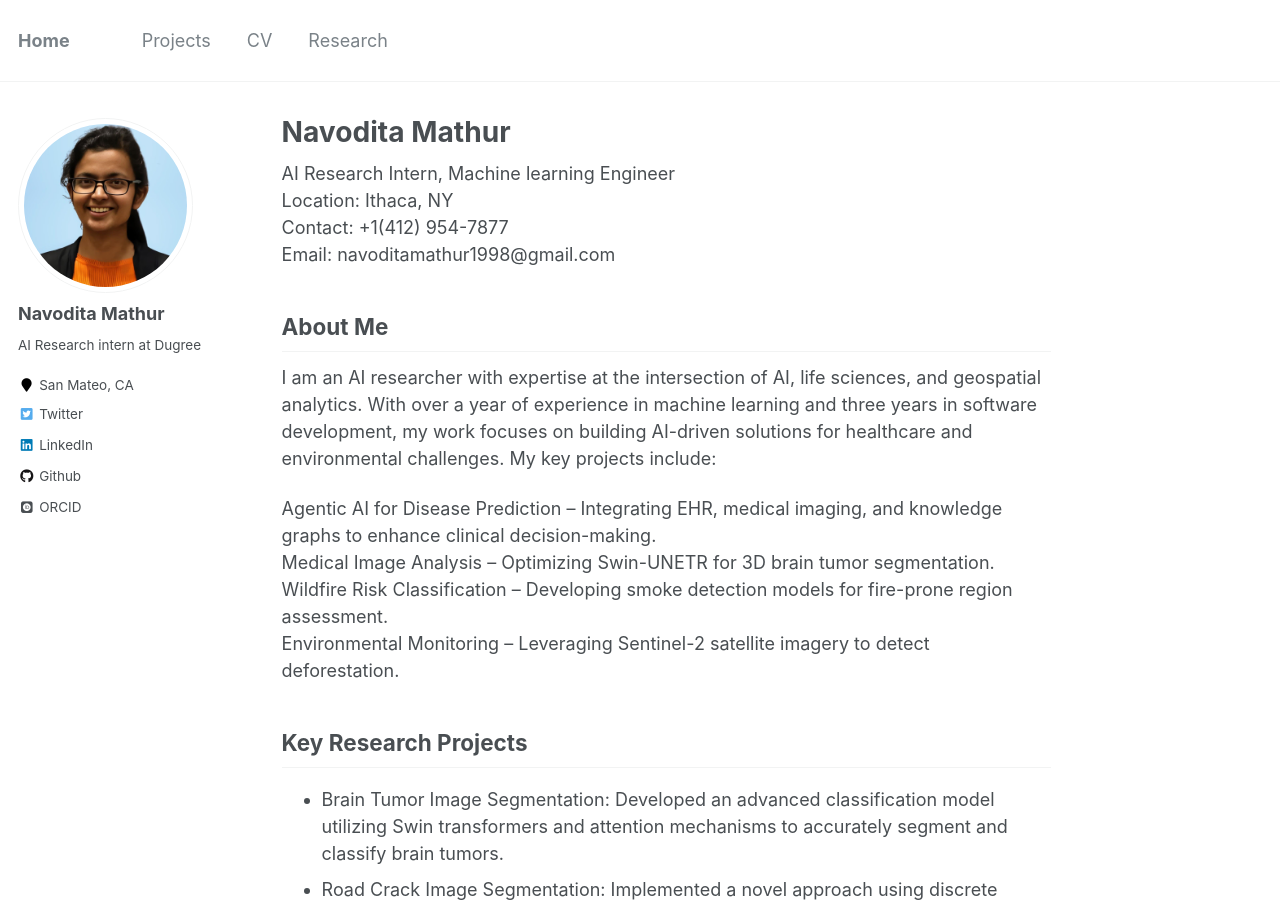
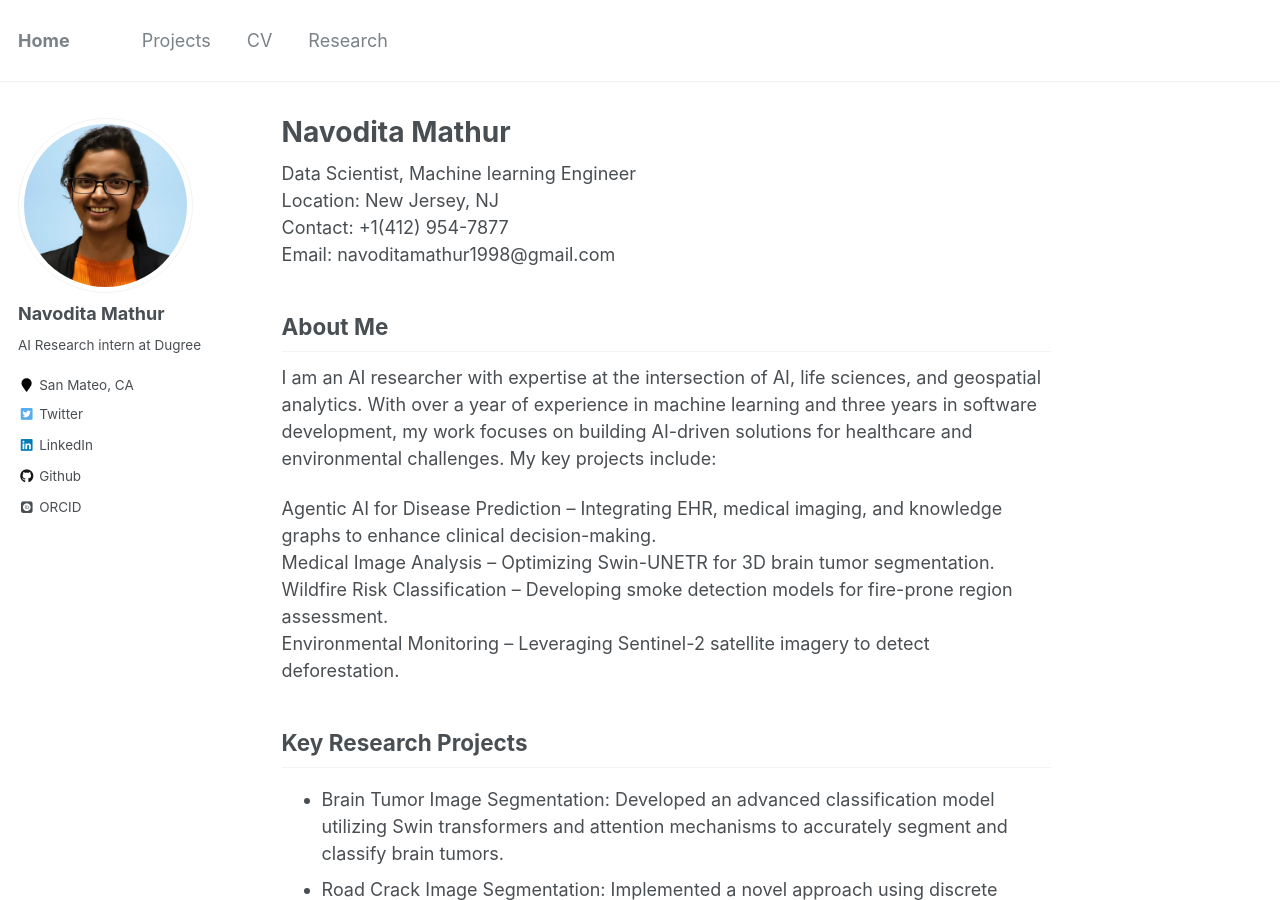
Before and after one commit to Navoditamathur/Navoditamathur.github.io, a Jekyll site: the page built from _pages/about.md, in a window 1280 px wide and 900 px high. Built offline with Jekyll 4.4.1, drawn with Linux system fonts in a browser that asks for light colours; some web fonts are replaced.

Commit message:
Update about.md

```diff
--- a/_pages/about.md
+++ b/_pages/about.md
@@ -8,8 +8,8 @@ redirect_from:
   - /about.html
 ---
 
-AI Research Intern, Machine learning Engineer<br/>
-Location: Ithaca, NY<br/>
+Data Scientist, Machine learning Engineer<br/>
+Location: New Jersey, NJ<br/>
 Contact: +1(412) 954-7877<br/>
 Email: navoditamathur1998@gmail.com<br/>
 
```
